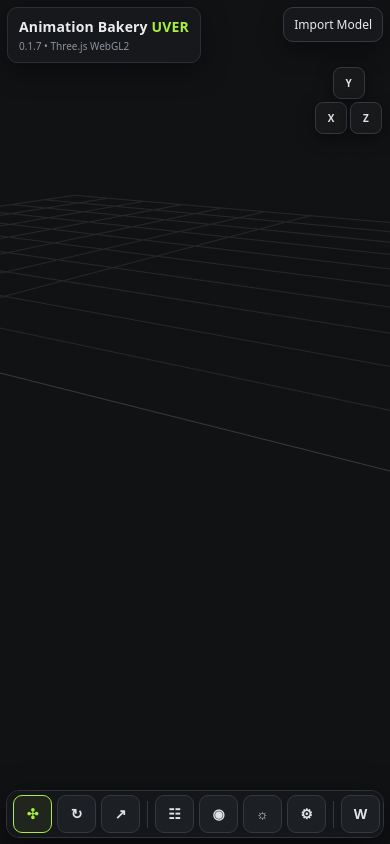
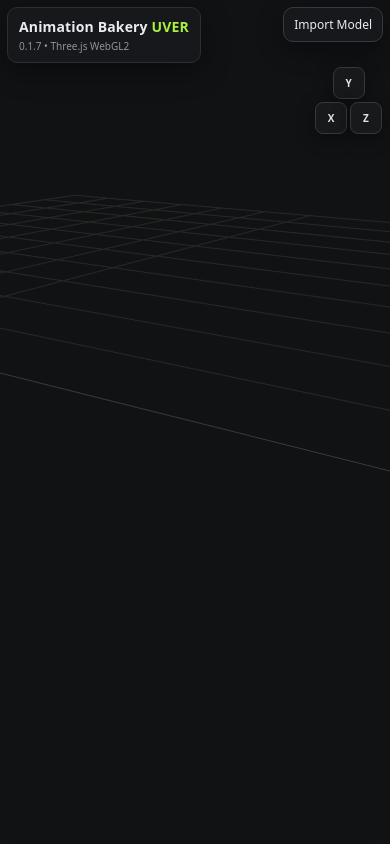
Before and after one commit to dangeroushiveplugs0-dev/Animation-Bakery.UVER, a website built with Vite: page index.html in a window 390 px wide. Built offline with nearby package versions, Linux system fonts and the light colour scheme; animation ran at ten frames a second.

Commit message:
Hide mobile command rail after inactivity

```diff
--- a/src/styles.css
+++ b/src/styles.css
@@ -15,6 +15,9 @@ html,body,#app{margin:0;width:100%;height:100%;overflow:hidden;background:#11121
 #uver-ui{position:fixed;inset:0;z-index:20;pointer-events:none;font-family:inherit;color:#e9ecef}
 .uver-command-rail{position:absolute;left:8px;right:8px;bottom:8px;height:48px;display:flex;align-items:center;gap:7px;padding:4px 6px;border:1px solid #30343a;border-radius:13px;background:#15171aeF;backdrop-filter:blur(12px);box-shadow:0 12px 34px #0009;overflow-x:auto;scrollbar-width:none;pointer-events:auto}
 .uver-command-rail::-webkit-scrollbar{display:none}
+.uver-command-rail{transition:transform .28s ease,opacity .2s ease}
+.uver-command-rail.uver-rail-hidden{transform:translateY(calc(100% + 12px));opacity:.08;pointer-events:none}
+.uver-rail-reveal-zone{position:absolute;left:0;right:0;bottom:0;height:76px;pointer-events:auto;background:transparent}
 .uver-rail-group{display:flex;align-items:center;gap:5px;flex:0 0 auto}
 .uver-rail-separator{width:1px;height:27px;background:#343940;flex:0 0 auto}
 .uver-rail-button{width:39px;height:38px;padding:0;border:1px solid #343940;border-radius:9px;background:#1c1f23;color:#dfe3e7;font:600 14px/1 system-ui,sans-serif;display:grid;place-items:center;user-select:none;-webkit-tap-highlight-color:transparent}
@@ -60,4 +63,5 @@ html,body,#app{margin:0;width:100%;height:100%;overflow:hidden;background:#11121
   .uver-axis-widget{top:67px;right:8px}
   .uver-panel{bottom:62px;max-height:57vh}
   .uver-command-rail{left:6px;right:6px;bottom:6px}
+  .uver-rail-reveal-zone{height:68px}
 }
```
